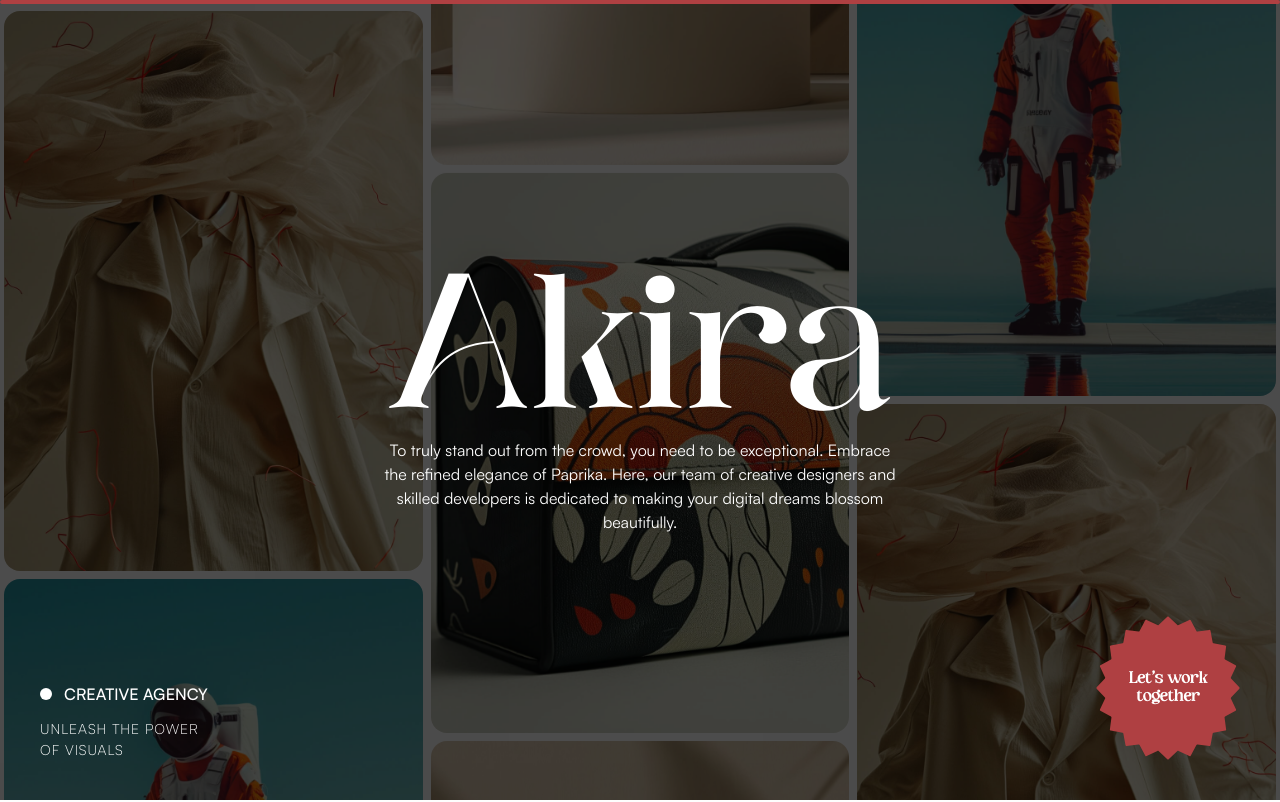
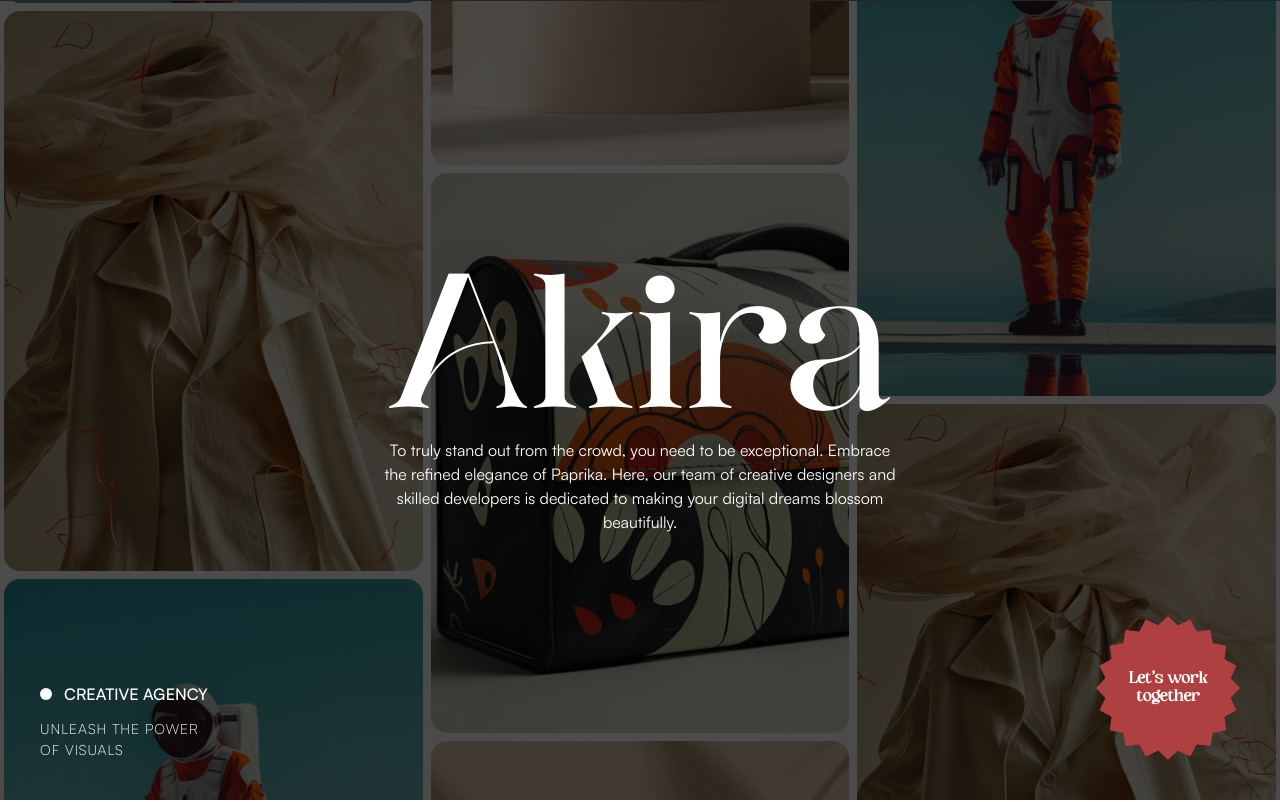
Before and after one commit to Ekpo-Emmanuel/akira-studios-v2, a Next.js app: page /about in a window 1280 px wide. Shown: the top 802 px of the page. Built offline with nearby package versions, Linux system fonts and the light colour scheme.

Commit message:
style: changed height

```diff
--- a/app/_components/small/ScrollView.tsx
+++ b/app/_components/small/ScrollView.tsx
@@ -15,7 +15,7 @@ export default function ScrollView() {
   });
   return (
     <motion.div
-      className="fixed top-0 left-0 right-0 h-1 z-50 bg-red origin-left rounded-full"
+      className="fixed top-0 left-0 right-0 h-[1px] z-50 bg-dblack origin-left rounded-full"
       style={{ scaleX }}
     />
   );
```
